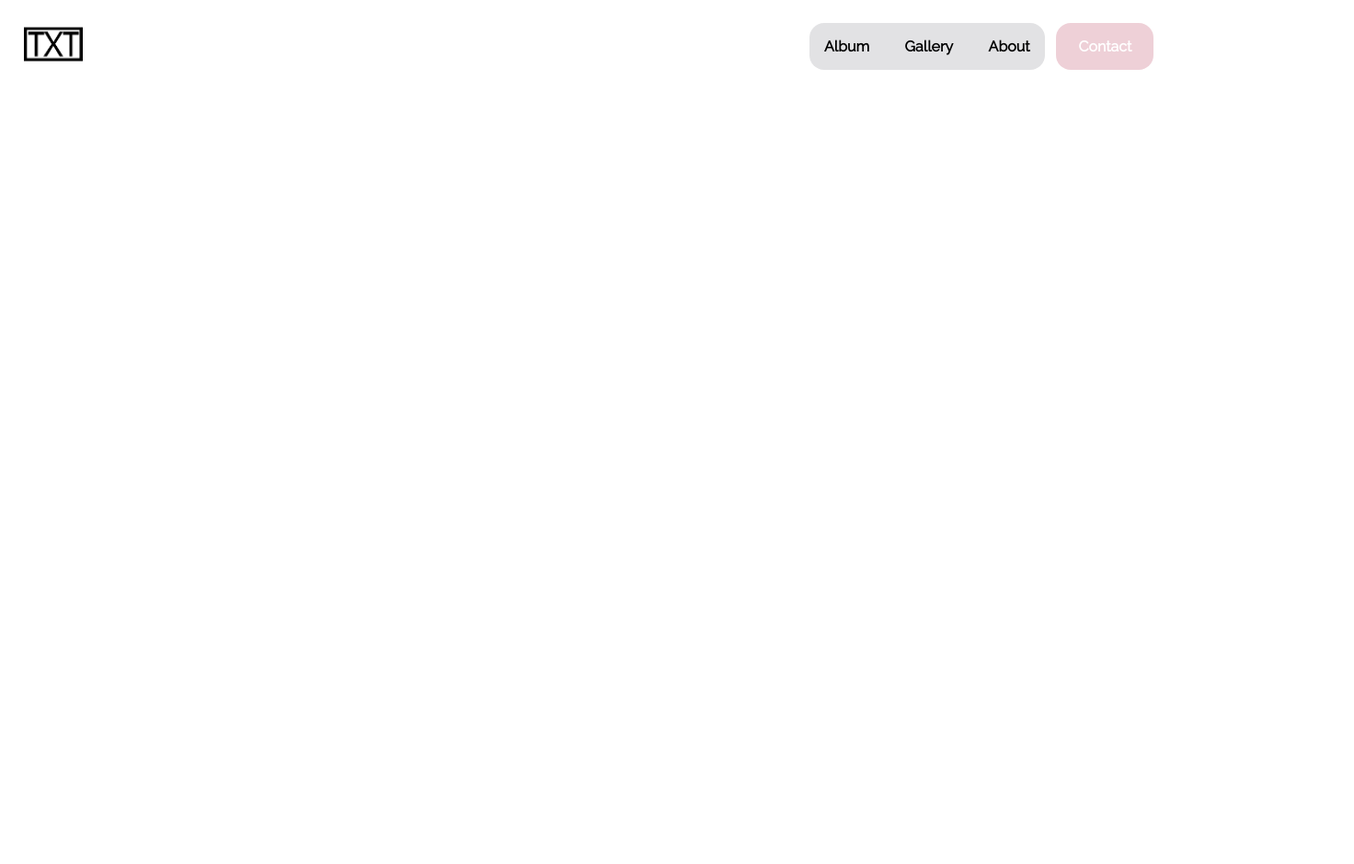
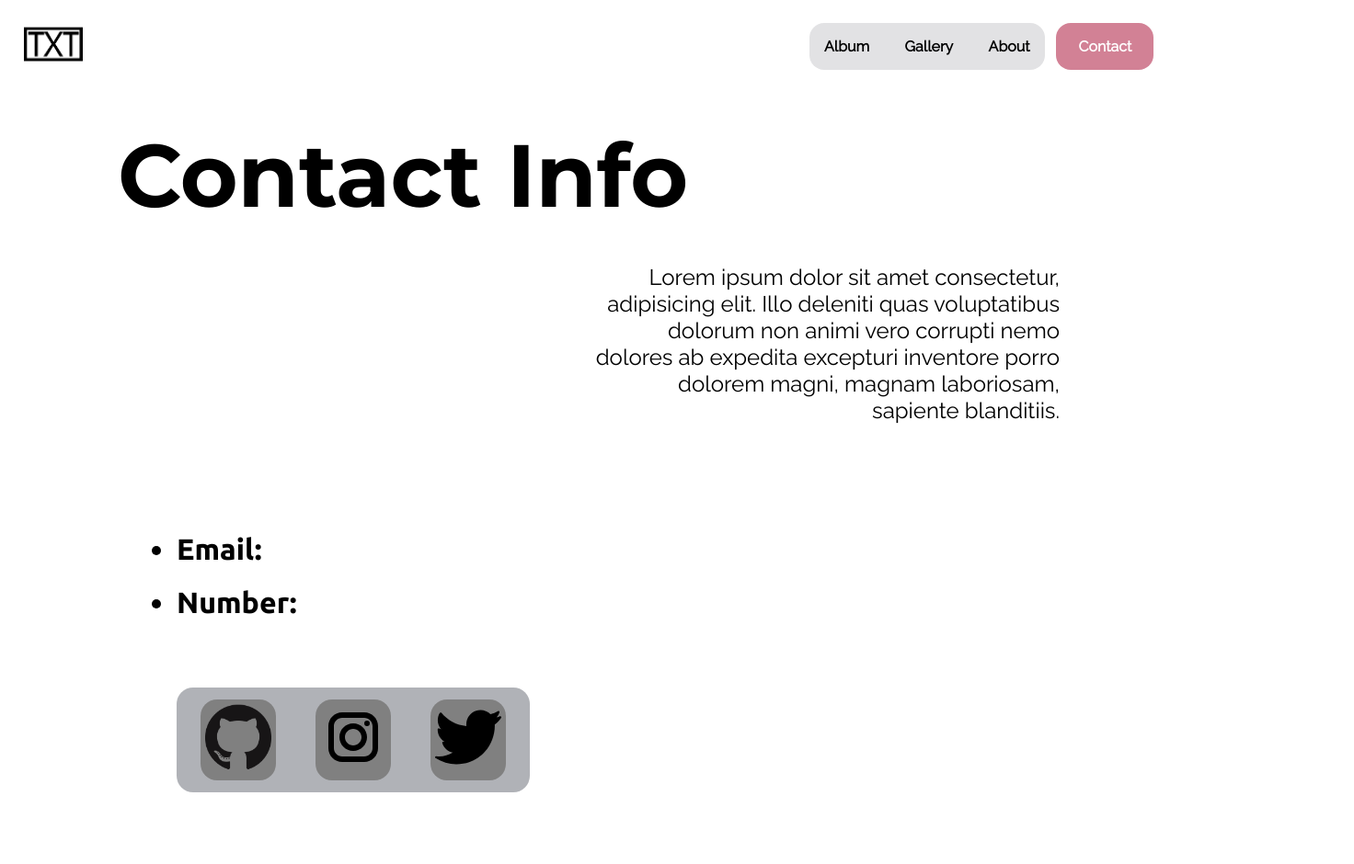
Before and after one commit to TXTstyle/TXTstyle.github.io, a plain HTML site: page contact.html in a window 1280 px wide. Shown: the whole page at 92% size, 1472 px wide, since content can reach past the window. Before the commit the page ends 800 px from the top, so only its background shows below. Drawn offline with Linux system fonts and the light colour scheme.

Commit message:
WebPContactSide

```diff
--- a/contact.html
+++ b/contact.html
@@ -28,5 +28,45 @@
         <h4 id="HeaderCon" onclick="OpenLink('contact')">Contact</h4>
       </div>
     </header>
+    <section class="Contact AboutMe">
+      <h1>Contact Info</h1>
+      <p class="AboutMeP2">
+        Lorem ipsum dolor sit amet consectetur, adipisicing elit. Illo deleniti
+        quas voluptatibus dolorum non animi vero corrupti nemo dolores ab
+        expedita excepturi inventore porro dolorem magni, magnam laboriosam,
+        sapiente blanditiis.
+      </p>
+    </section>
+    <section class="ContactInfo">
+      <ul>
+        <li>Email:</li>
+        <li>Number:</li>
+      </ul>
+    </section>
+    <section class="SocialSec">
+      <ul class="ContactSL SocialList">
+        <li>
+          <img
+            src="./res/icon/GitHub-Mark-120px-plus.png"
+            alt="Github logo"
+            onclick="OpenSite('github.com/txtstyle')"
+          />
+        </li>
+        <li>
+          <img
+            src="./res/icon/icons8-instagram.svg"
+            alt="Instagram logo"
+            onclick="OpenSite('instagram.com')"
+          />
+        </li>
+        <li>
+          <img
+            src="./res/icon/twitter-svgrepo-com.svg"
+            alt=" Twitter logo"
+            onclick="OpenSite('twitter.com/TXTstyle_')"
+          />
+        </li>
+      </ul>
+    </section>
   </body>
 </html>
--- a/style.css
+++ b/style.css
@@ -62,7 +62,7 @@ body {
   text-align: center;
   font-family: "Ubuntu", sans-serif;
   font-size: 1.5vw;
-  background-color: #ca69815a;
+  background-color: #ca698186;
   border-radius: 0.75em;
   padding: 0.55em 1.25em;
   position: absolute;
@@ -231,7 +231,7 @@ header {
 }
 
 #HeaderCon {
-  background-color: #ca698150;
+  background-color: #ca6981d5;
   color: #fff;
   border-radius: 1em;
   padding: 1em 1.5em;
@@ -471,3 +471,29 @@ header {
 .SocialList li img {
   width: 72px;
 }
+
+/*
+  Contact Info
+*/
+
+.ContactSL {
+  left: 15%;
+}
+
+.Contact h1 {
+  margin-left: 10%;
+}
+
+.ContactInfo ul {
+  position: relative;
+  top: 10em;
+  left: 15%;
+  font-size: 32px;
+}
+
+.ContactInfo li {
+  font-family: "Ubuntu", sans-serif;
+  font-weight: bold;
+  text-decoration: none;
+  line-height: 1.8em;
+}
```
Also changed, not shown: index.html (+7 -7 lines), res/img/MC-Land-Plains.png (deleted), res/img/MC-Land-Plains.webp (added), res/img/Render-2 (3).png (deleted), res/img/Render-2 (3).webp (added), res/img/Render2.png (deleted), res/img/Render2.webp (added), res/img/render-2 (2).webp (added), 1 other file.
